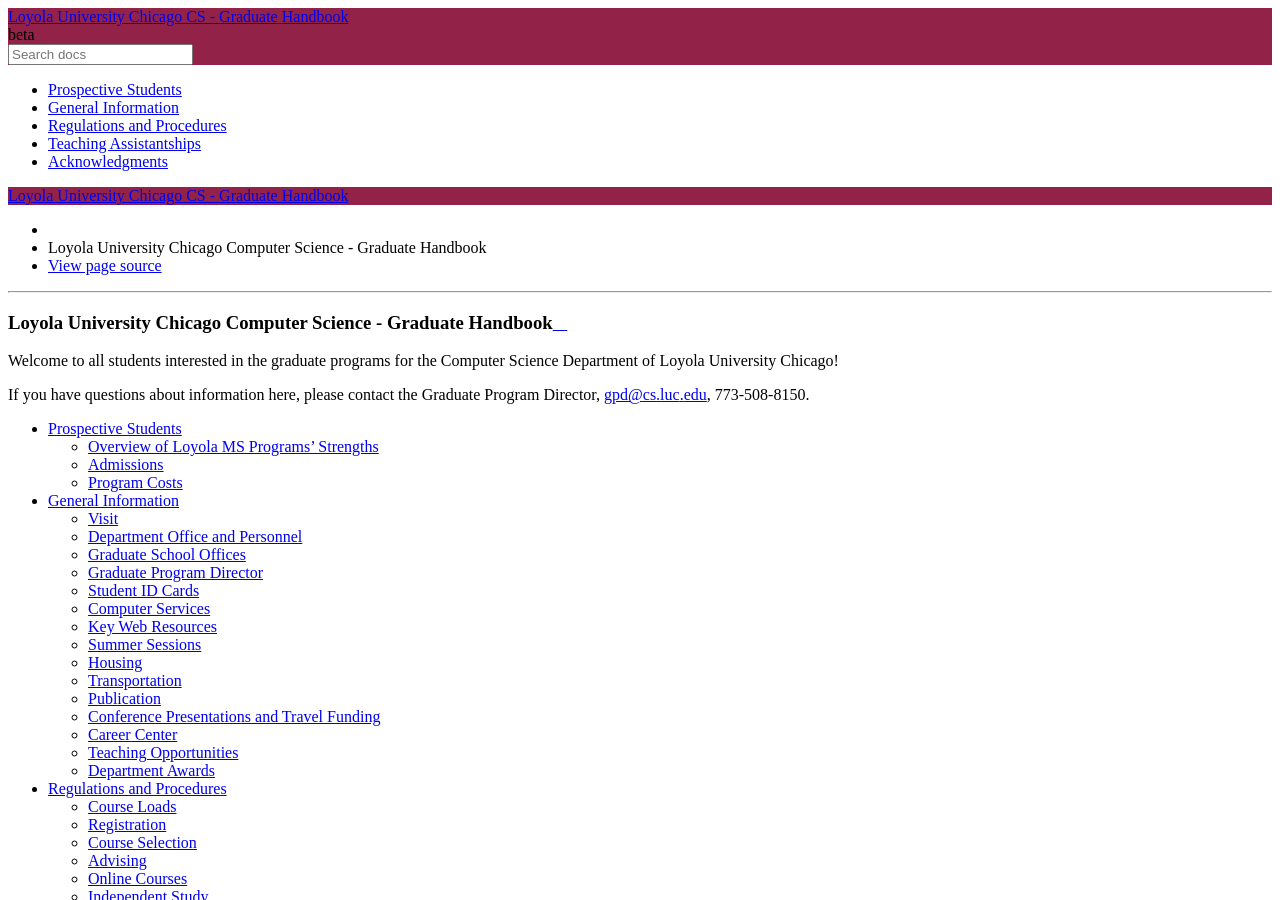
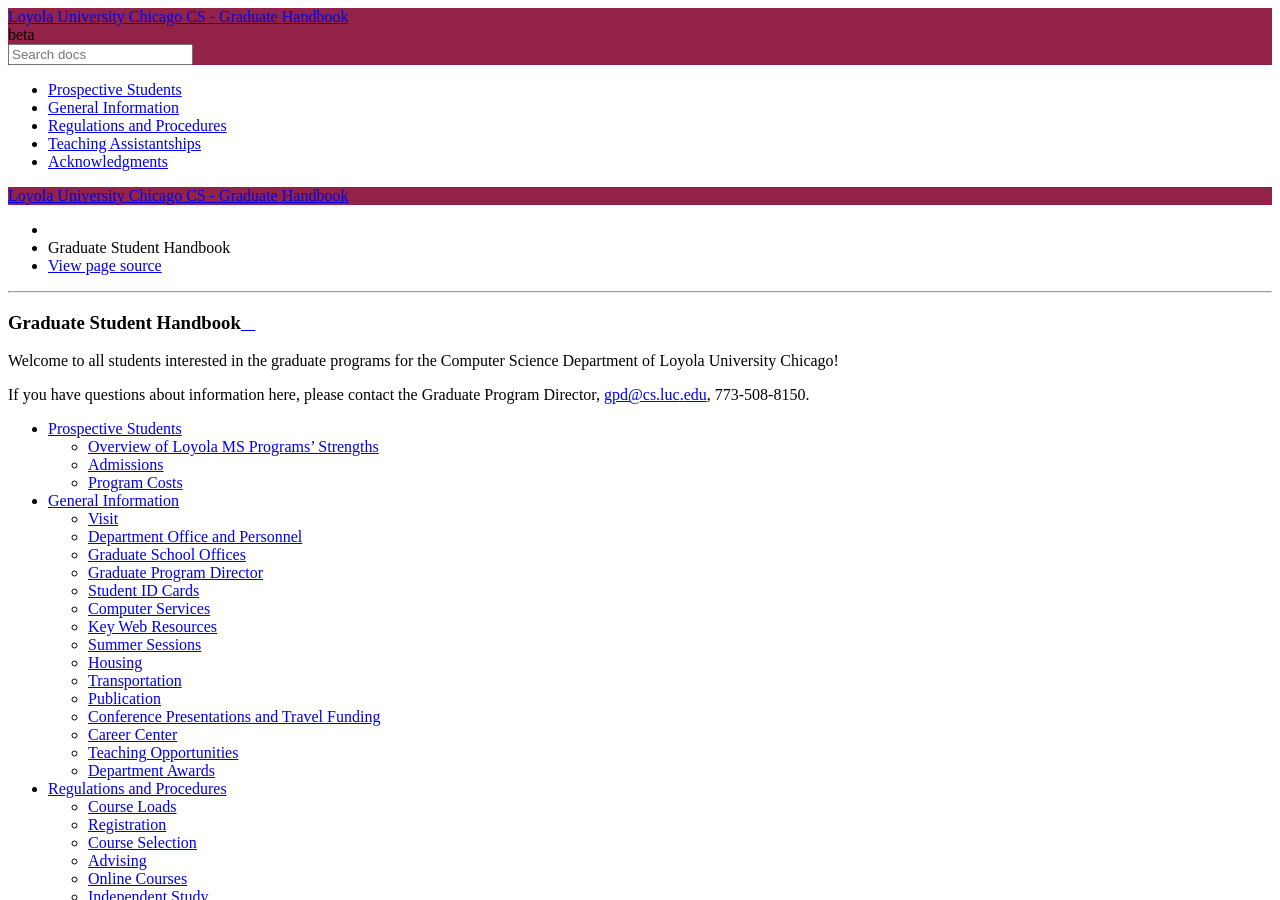
Before and after one commit to LoyolaChicagoCS/gradhandbook, a Sphinx documentation site: the page built from source/index.rst, in a window 1280 px wide and 900 px high. Built offline with Sphinx 7.4.7 and the Read the Docs theme 2.0.0, drawn with Linux system fonts in a browser that asks for light colours.

Commit message:
shorten title

```diff
--- a/source/index.rst
+++ b/source/index.rst
@@ -1,7 +1,7 @@
 .. Loyola University Chicago Computer Science - Graduate Student Handbook
 
-Loyola University Chicago Computer Science - Graduate Handbook
-==============================================================
+Graduate Student Handbook
+==========================
 
 Welcome to all students interested in the graduate programs for the Computer Science Department
 of Loyola University Chicago!
```
